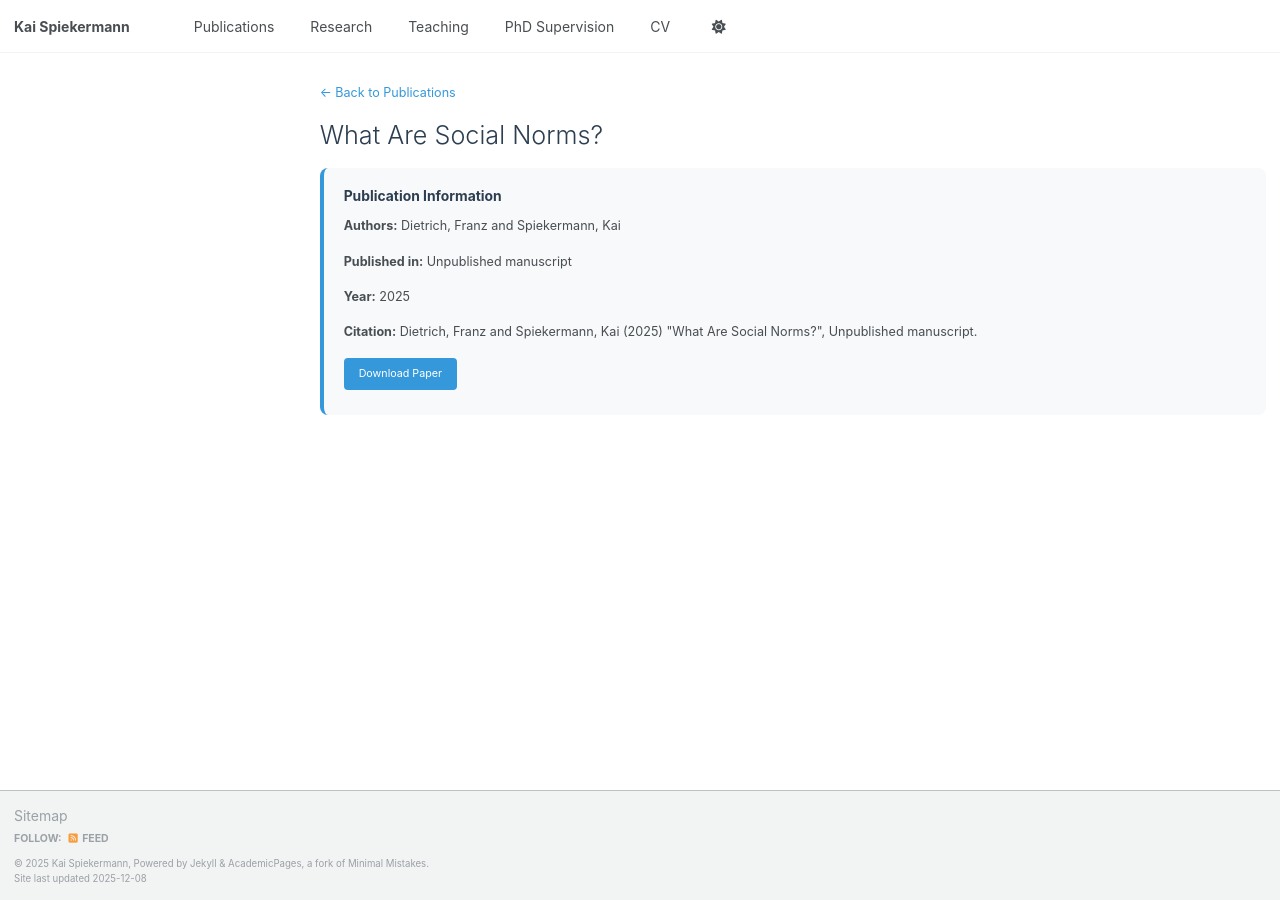
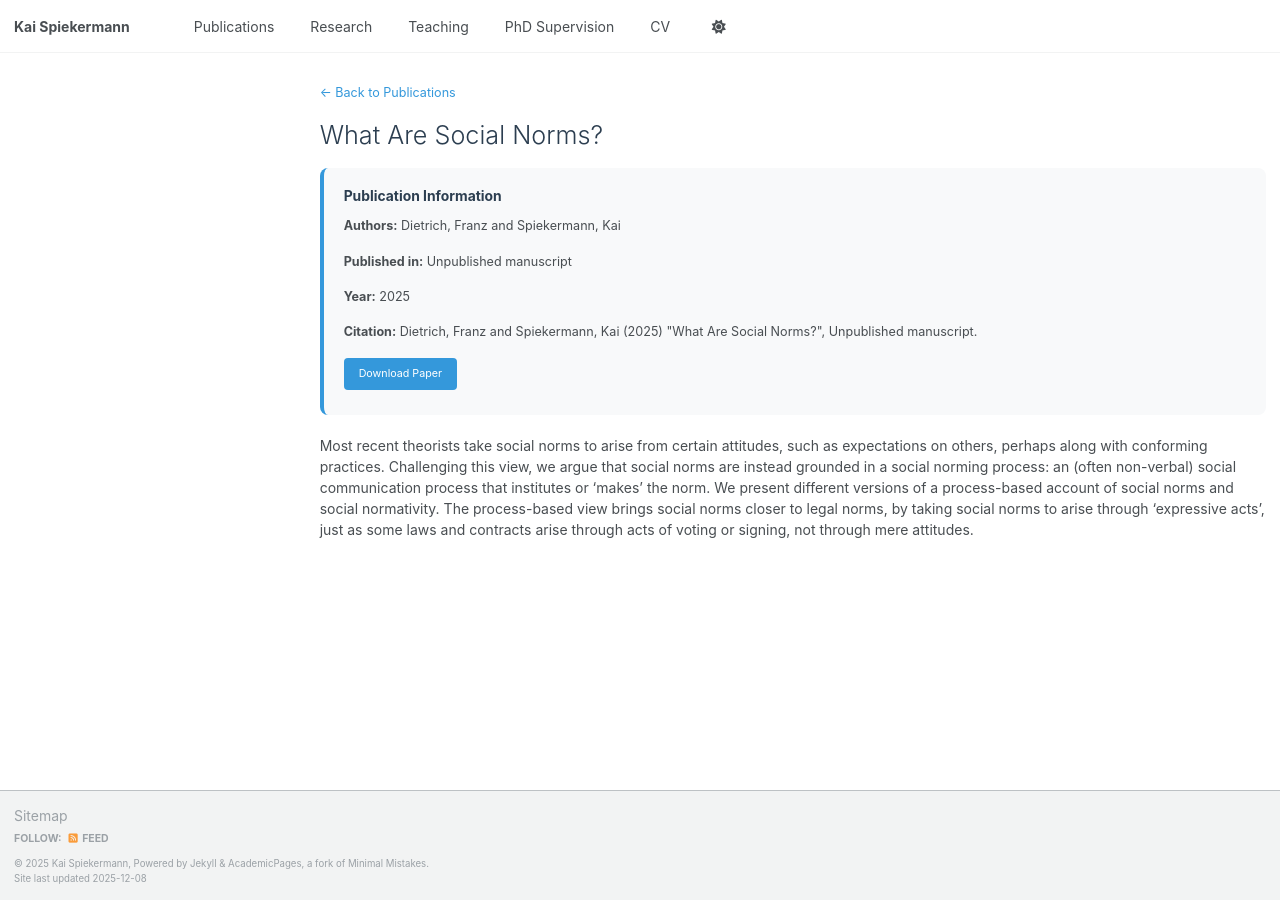
Before and after one commit to kaispk/kaispk.github.io, a Jekyll site: the page built from _publications/2025-what-are-social-norms.md, in a window 1280 px wide. Built offline with Jekyll 4.4.1, drawn with Linux system fonts in a browser that asks for light colours; a script that is not in the unit is left out.

Commit message:
edits to publications and CV

```diff
--- a/_publications/2025-what-are-social-norms.md
+++ b/_publications/2025-what-are-social-norms.md
@@ -4,7 +4,7 @@ collection: publications
 category: working
 layout: publication
 permalink: /publication/2025-what-are-social-norms
-excerpt: ''
+excerpt: 'Most recent theorists take social norms to arise from certain attitudes, such as expectations on others, perhaps along with conforming practices. Challenging this view, we argue that social norms are instead grounded in a social norming process: an (often non-verbal) social communication process that institutes or ‘makes’ the norm. We present different versions of a process-based account of social norms and social normativity. The process-based view brings social norms closer to legal norms, by taking social norms to arise through ‘expressive acts’, just as some laws and contracts arise through acts of voting or signing, not through mere attitudes. '
 date: 2025-01-01
 venue: 'Unpublished manuscript'
 authors: 'Dietrich, Franz and Spiekermann, Kai'
@@ -12,3 +12,5 @@ citation: 'Dietrich, Franz and Spiekermann, Kai (2025) "What Are Social Norms?",
 paperurl: '../files/DietrichSpiekermann-SocialNorms.pdf'
 tags: ["democracy", "political-theory"]
 ---
+
+Most recent theorists take social norms to arise from certain attitudes, such as expectations on others, perhaps along with conforming practices. Challenging this view, we argue that social norms are instead grounded in a social norming process: an (often non-verbal) social communication process that institutes or ‘makes’ the norm. We present different versions of a process-based account of social norms and social normativity. The process-based view brings social norms closer to legal norms, by taking social norms to arise through ‘expressive acts’, just as some laws and contracts arise through acts of voting or signing, not through mere attitudes.
```
Also changed, not shown: _pages/about.md (+5 -6 lines), _pages/cv.md (+4 -1 lines).
